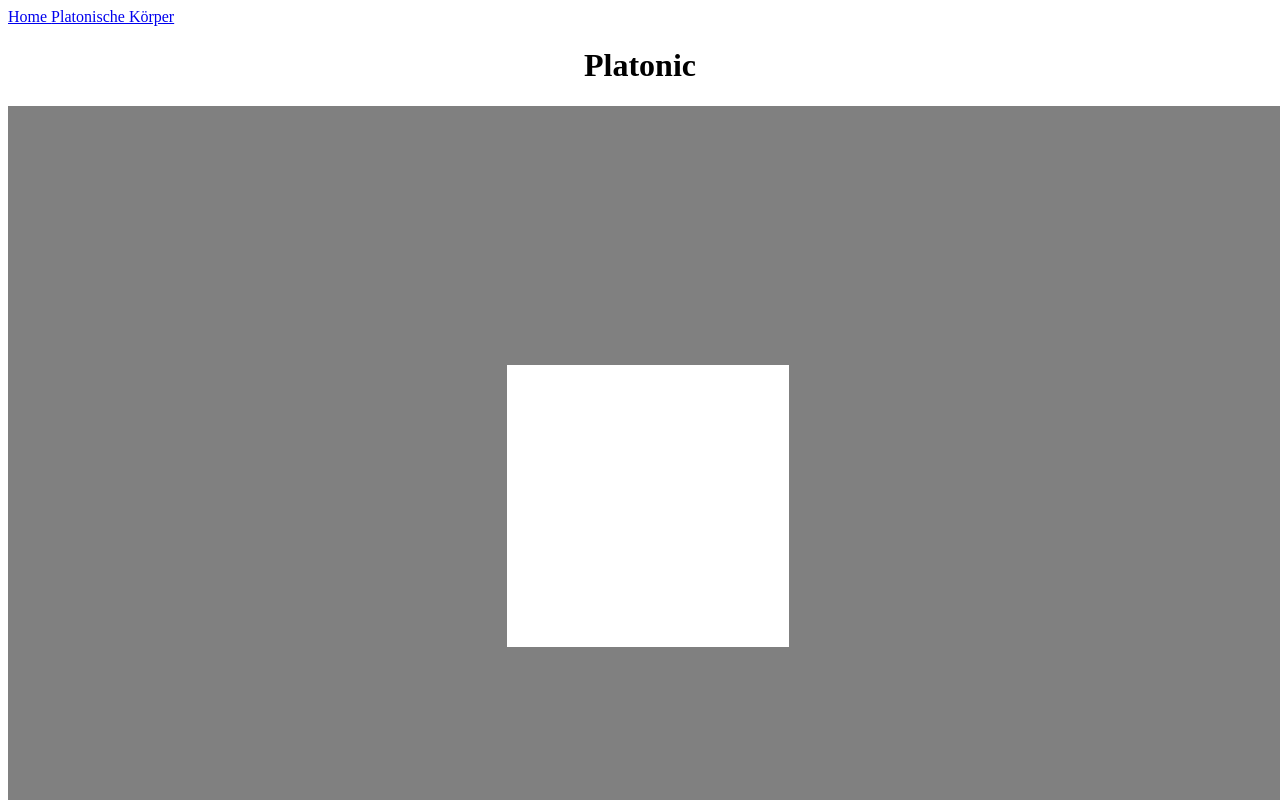
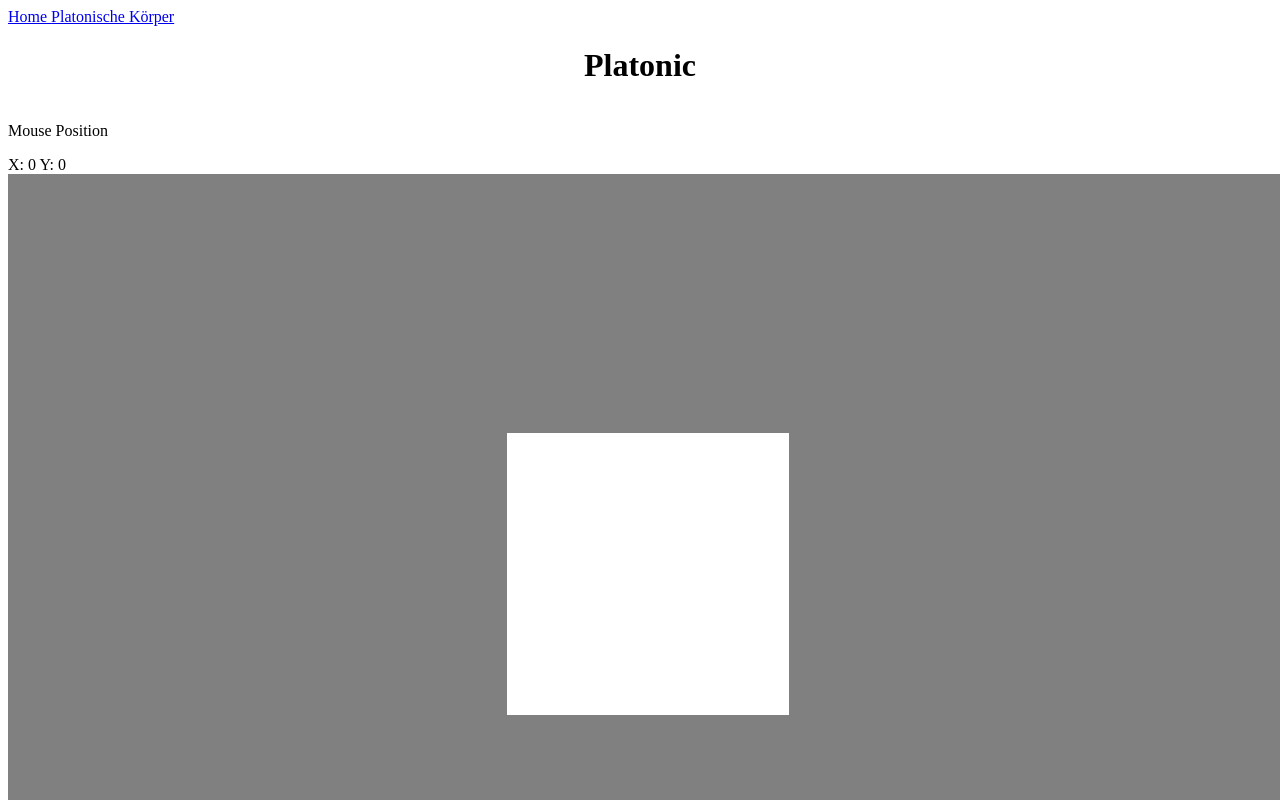
Before and after one commit to ebbesand123/vue-d, a Vue app: page /platonic in a window 1280 px wide. Shown: the top 800 px of the page. Built offline with nearby package versions, Linux system fonts and the light colour scheme.

Commit message:
Add useMouse hook

```diff
--- a/src/components/PlatonicScene.vue
+++ b/src/components/PlatonicScene.vue
@@ -1,6 +1,9 @@
 <template>
-  <div id="canvas" />
+  <p>Mouse Position</p>
+  <span>X: {{ mouse.x }} Y: {{ mouse.y }}</span>
+  <div id="canvas"></div>
 </template>
+
 <script setup lang="ts">
 import { onMounted } from "vue";
 import {
@@ -12,6 +15,7 @@ import {
   Scene,
   WebGLRenderer,
 } from "three";
+import { useMouse } from "./hooks/mouse";
 
 const props = defineProps({
   backgroundColor: {
@@ -40,6 +44,7 @@ const props = defineProps({
   }
 })
 
+const mouse = useMouse();
 let container: HTMLElement | null;
 let aspect: number | null;
 let scene: Scene | null;
--- /dev/null
+++ b/src/components/hooks/mouse.ts
@@ -0,0 +1,22 @@
+import { ref, onMounted, onUnmounted } from 'vue'
+
+// by convention, composable function names start with "use"
+export function useMouse() {
+  // state encapsulated and managed by the composable
+  const x = ref(0)
+  const y = ref(0)
+
+  // a composable can update its managed state over time.
+  function update(event: MouseEvent) {
+    x.value = event.pageX
+    y.value = event.pageY
+  }
+
+  // a composable can also hook into its owner component's
+  // lifecycle to setup and teardown side effects.
+  onMounted(() => window.addEventListener('mousemove', update))
+  onUnmounted(() => window.removeEventListener('mousemove', update))
+
+  // expose managed state as return value
+  return { x, y }
+}
```
